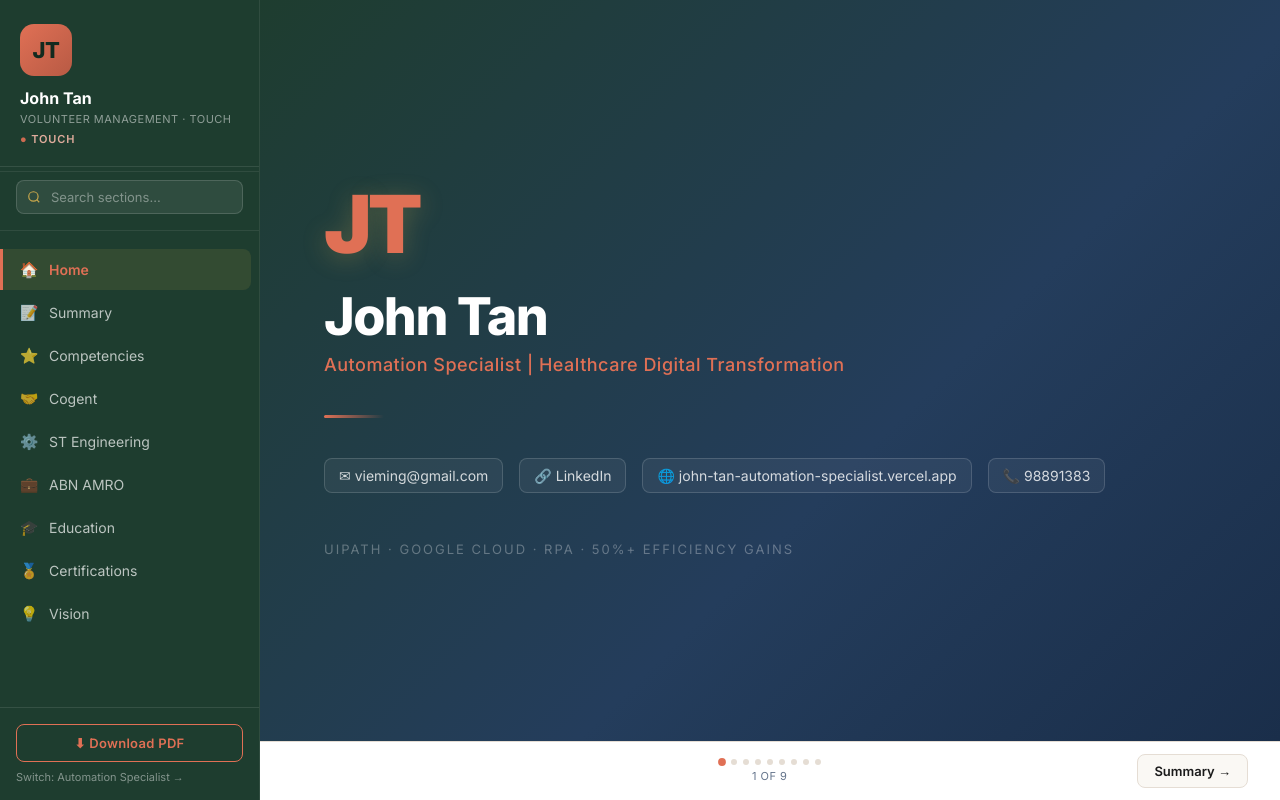
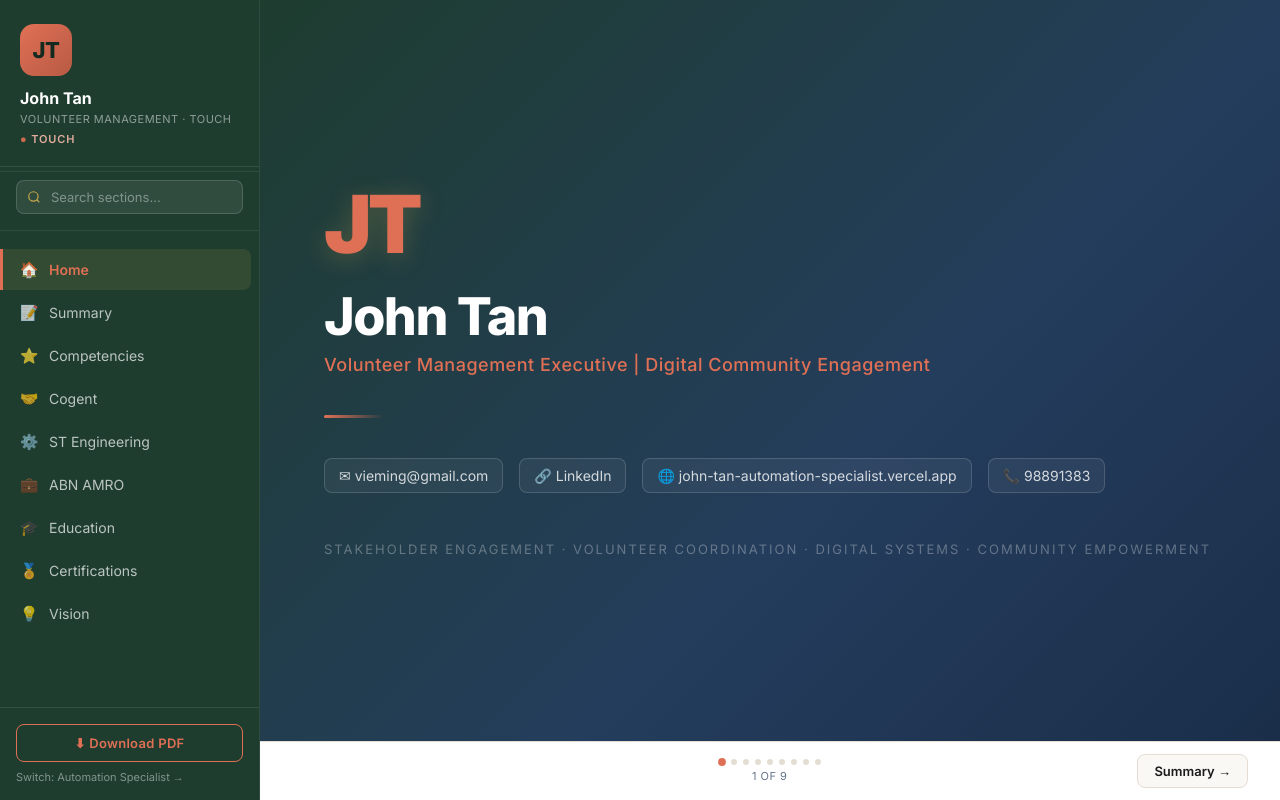
Before and after one commit to JohnTan38/john-tan-lbsa, a Next.js app: page / in a window 1280 px wide. Built offline with nearby package versions, Linux system fonts and the light colour scheme.

Commit message:
feat: make HeroPage role-aware

```diff
--- a/src/components/pages/HeroPage.tsx
+++ b/src/components/pages/HeroPage.tsx
@@ -1,22 +1,26 @@
-import { resume } from '@/data/resume'
+'use client'
+
+import { useRole } from '@/lib/roleContext'
 import styles from './HeroPage.module.css'
 
 export default function HeroPage() {
+  const { resumeData, role } = useRole()
+  const tagline = role === 'touch'
+    ? 'Stakeholder Engagement · Volunteer Coordination · Digital Systems · Community Empowerment'
+    : 'UiPath · Google Cloud · RPA · 50%+ Efficiency Gains'
+
   return (
     <div className={styles.page}>
       <div className={styles.monogram}>JT</div>
-      <h1 className={styles.name}>{resume.name}</h1>
-      <p className={styles.title}>{resume.title}</p>
+      <h1 className={styles.name}>{resumeData.name}</h1>
+      <p className={styles.title}>{resumeData.title}</p>
       <div className={styles.divider} />
       <div className={styles.contacts}>
-        <a
-          href={`mailto:${resume.contact.email}`}
-          className={styles.contactItem}
-        >
-          ✉ {resume.contact.email}
+        <a href={`mailto:${resumeData.contact.email}`} className={styles.contactItem}>
+          ✉ {resumeData.contact.email}
         </a>
         <a
-          href={`https://${resume.contact.linkedin}`}
+          href={`https://${resumeData.contact.linkedin}`}
           target="_blank"
           rel="noopener noreferrer"
           className={styles.contactItem}
@@ -24,21 +28,18 @@ export default function HeroPage() {
           🔗 LinkedIn
         </a>
         <a
-          href={`https://${resume.contact.website}`}
+          href={`https://${resumeData.contact.website}`}
           target="_blank"
           rel="noopener noreferrer"
           className={styles.contactItem}
         >
-          🌐 {resume.contact.website}
+          🌐 {resumeData.contact.website}
         </a>
-        <a
-          href={`tel:${resume.contact.phone}`}
-          className={styles.contactItem}
-        >
-          📞 {resume.contact.phone}
+        <a href={`tel:${resumeData.contact.phone}`} className={styles.contactItem}>
+          📞 {resumeData.contact.phone}
         </a>
       </div>
-      <p className={styles.tagline}>UiPath · Google Cloud · RPA · 50%+ Efficiency Gains</p>
+      <p className={styles.tagline}>{tagline}</p>
     </div>
   )
 }
```
